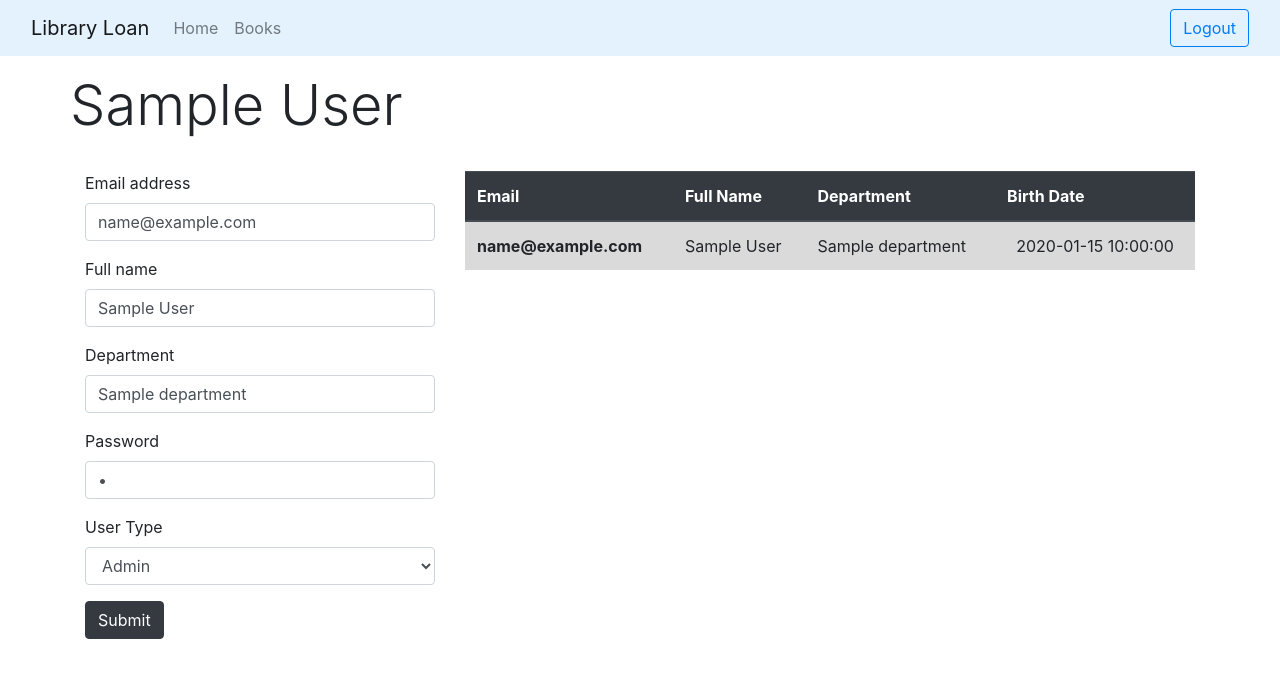
After one commit to topalh16/book-loan-system, a Flask app: template templates/user_edit.html in a window 1280 px wide. The commit adds this page. Shown: the top 678 px of the page. Run offline with Flask 2, Linux system fonts and the light colour scheme; the template is opened without the code that fills it: most values are stand-ins (such as "Sample title", 1, 10 or a date in 2020); some libraries are stand-ins or nearby versions.

Commit message:
Add user edit feature

```diff
--- a/app.py
+++ b/app.py
@@ -1,5 +1,5 @@
 from flask import Flask, render_template, request, session, redirect
-from service.UserService import attempt_login, get_all_users, save_user
+from service.UserService import attempt_login, get_all_users, save_user, get_user_by_id, update_user
 from service.BookService import get_all_books, get_book_by_isbn, save_book, update_book, delete_book
 from service.AuthorService import get_all_authors, save_author
 from model.Role import Role
@@ -41,6 +41,8 @@ def logout():
     return redirect('/login')
 
 
+# ---------- User Operations ---------- #
+
 @app.route('/users', methods=['GET', 'POST'])
 def users():
     affected_rows = 0
@@ -53,6 +55,31 @@ def users():
         users = get_all_users()
         return render_template('users.html', title="Users", user=user, users=users, saved_users=affected_rows)
     return redirect("/login")
+
+
+# Editing existing user
+@app.route('/user/edit/<user_id>', methods=['GET'])
+def edit_user(user_id):
+    if 'user' in session:
+        user = deserialize(session['user'])
+        if user.role is not Role.ADMIN.value:
+            return redirect("/")
+        selected_user = get_user_by_id(user_id)
+        users = get_all_users()
+        return render_template('user_edit.html', title=selected_user.full_name, user=user, users=users, selected_user=selected_user)
+    return redirect("/login")
+
+
+# Updating existing user
+@app.route('/user/update/<user_id>', methods=['POST'])
+def user_update(user_id):
+    if 'user' in session:
+        user = deserialize(session['user'])
+        update_user(user_id, request.form)
+        return redirect("/users")
+    return redirect("/login")
+
+# ------------------------------ #
 
 
 @app.route('/authors', methods=['GET', 'POST'])
@@ -137,7 +164,6 @@ def book_delete(isbn):
     return redirect("/login")
 
 
-
 # ------------------------------ #
 
 
--- /dev/null
+++ b/templates/user_edit.html
@@ -0,0 +1,63 @@
+{% extends "layout.html" %}
+{% block body %}
+    <div class="row">
+        <h1 class="display-4">{{ selected_user.full_name }}</h1>
+    </div>
+    <div class="row mt-4">
+        <div class="col-md-4">
+            <form action="/user/update/{{ selected_user.user_id }}" method="post">
+                <div class="form-group">
+                    <label for="email">Email address</label>
+                    <input type="email" name="email" class="form-control" id="email" value="{{ selected_user.email }}">
+                </div>
+                <div class="form-group">
+                    <label for="full-name">Full name</label>
+                    <input type="text" name="full_name" class="form-control" id="full-name" value="{{ selected_user.full_name }}">
+                </div>
+                <div class="form-group">
+                    <label for="department">Department</label>
+                    <input type="text" name="department" class="form-control" id="department" value="{{ selected_user.department }}">
+                </div>
+                <div class="form-group">
+                    <label for="password">Password</label>
+                    <input type="password" name="password" class="form-control" id="password" value="{{ selected_user.password }}">
+                </div>
+                <div class="form-group">
+                    <label for="role">User Type</label>
+                    <select name="role" class="form-control" id="role" value="{{ selected_user.role }}">
+                        <option value="1" {% if selected_user.role == 1 %}selected{% endif %}>
+                            Admin
+                        </option>
+                        <option value="2" {% if selected_user.role == 2 %}selected{% endif %}>
+                            User
+                        </option>
+                    </select>
+                </div>
+                <button type="submit" class="btn btn-dark">Submit</button>
+            </form>
+        </div>
+        <div class="col-md-8">
+            <table class="table">
+                <thead class="thead-dark">
+                <tr>
+                    <th scope="col">Email</th>
+                    <th scope="col">Full Name</th>
+                    <th scope="col">Department</th>
+                    <th scope="col">Birth Date</th>
+                </tr>
+                </thead>
+                <tbody>
+                {% for user in users %}
+                    <tr class="{% if user.user_id == selected_user.user_id %}table-active{% endif %}">
+                        <th scope="row">{{ user.email }}</th>
+                        <td>{{ user.full_name }}</td>
+                        <td>{{ user.department }}</td>
+                        <td class="text-center"> {% if user.birth_date == None %} - {% else %}
+                            {{ user.birth_date }} {% endif %}</td>
+                    </tr>
+                {% endfor %}
+                </tbody>
+            </table>
+        </div>
+    </div>
+{% endblock %}
```
Also changed, not shown: repository/UserRepository.py (+20 -4 lines), service/UserService.py (+10 -1 lines), templates/users.html (+14 -6 lines).
